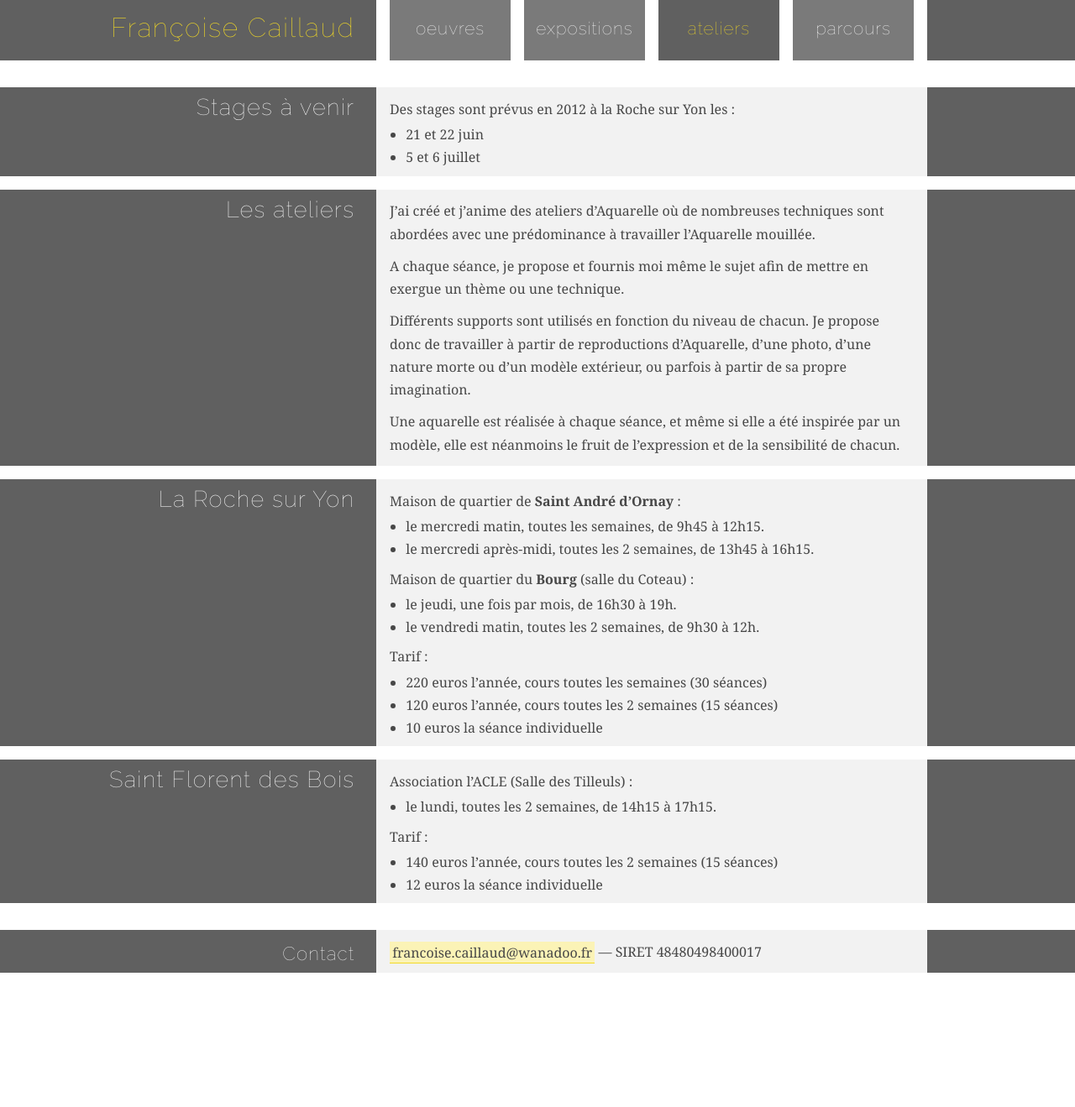
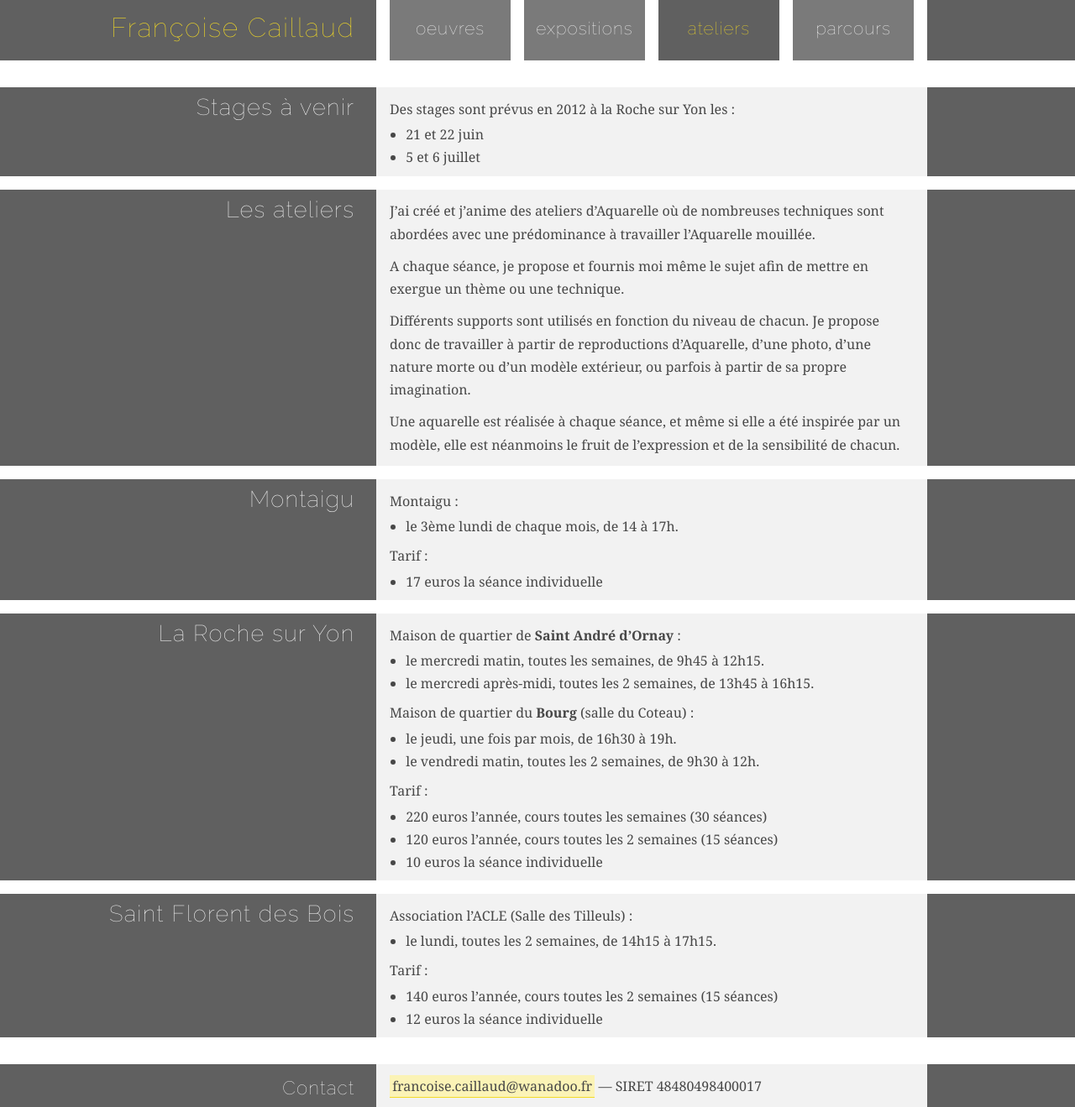
Before and after one commit to farnoux/fcaillaud.fr, a Jekyll site: the page built from ateliers/index.html, in a window 1280 px wide. Shown: the whole page at 84% size. Built offline with Jekyll 4.4.1, drawn with Linux system fonts in a browser that asks for light colours; before the commit the page ends 1159 px from its top, so only the background shows below that.

Commit message:
Uodate ateliers.

```diff
--- /dev/null
+++ b/_includes/ateliers/montaigu.md
@@ -0,0 +1,8 @@
+
+Montaigu :
+
+* le 3ème lundi de chaque mois, de 14 à 17h.
+
+Tarif :
+
+* 17 euros la séance individuelle
--- a/ateliers/index.html
+++ b/ateliers/index.html
@@ -10,6 +10,9 @@ title: Ateliers
 {% endcapture %}
 {% capture la_roche %}
 {% include ateliers/la-roche.md %}
+{% endcapture %}
+{% capture montaigu %}
+{% include ateliers/montaigu.md %}
 {% endcapture %}
 {% capture saint_flo %}
 {% include ateliers/saint-flo.md %}
@@ -30,6 +33,13 @@ title: Ateliers
 </section>
 
 <section class="clearfix">
+  <h2 class="west">Montaigu</h2>
+  <div class="east">
+  {{ montaigu | markdownify }}
+  </div>
+</section>
+
+<section class="clearfix">
   <h2 class="west">La Roche sur Yon</h2>
   <div class="east">
   {{ la_roche | markdownify }}
```
